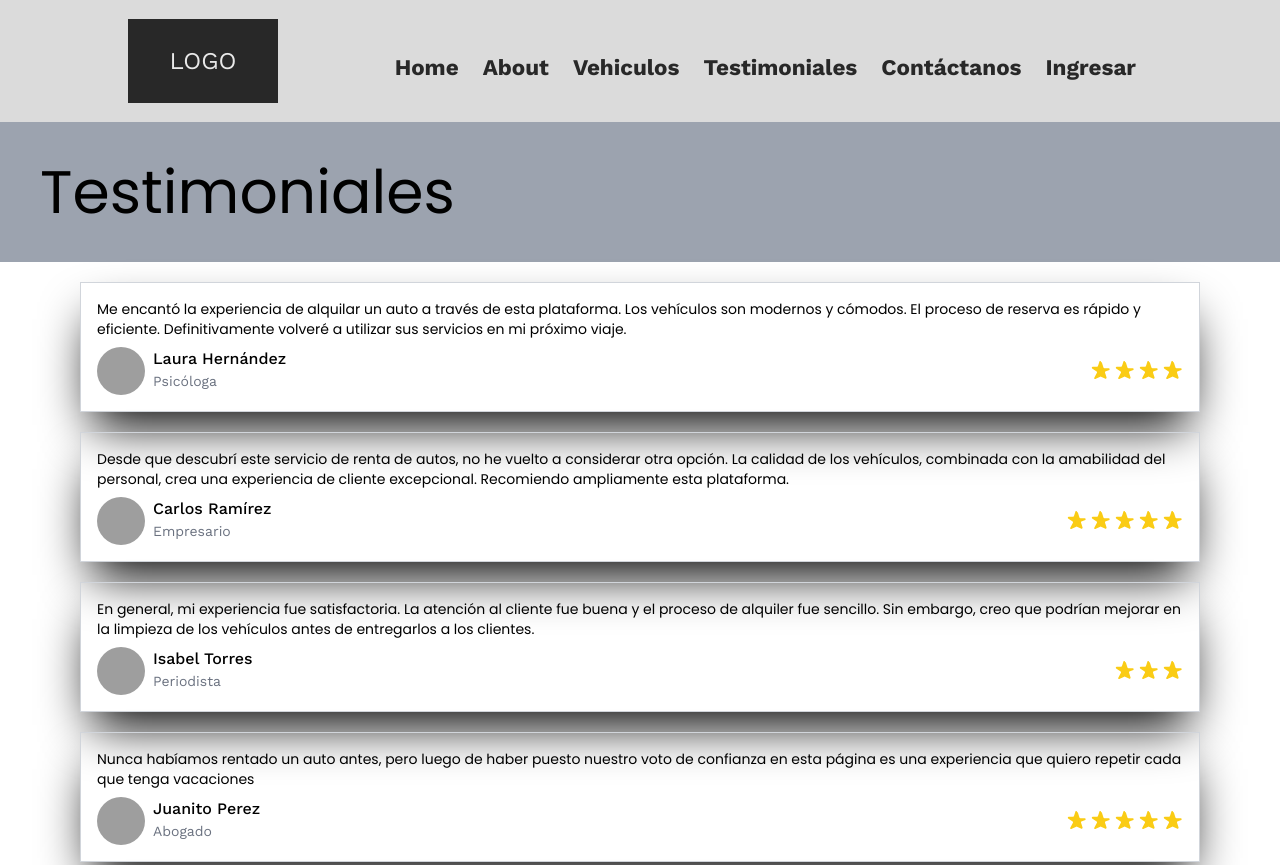
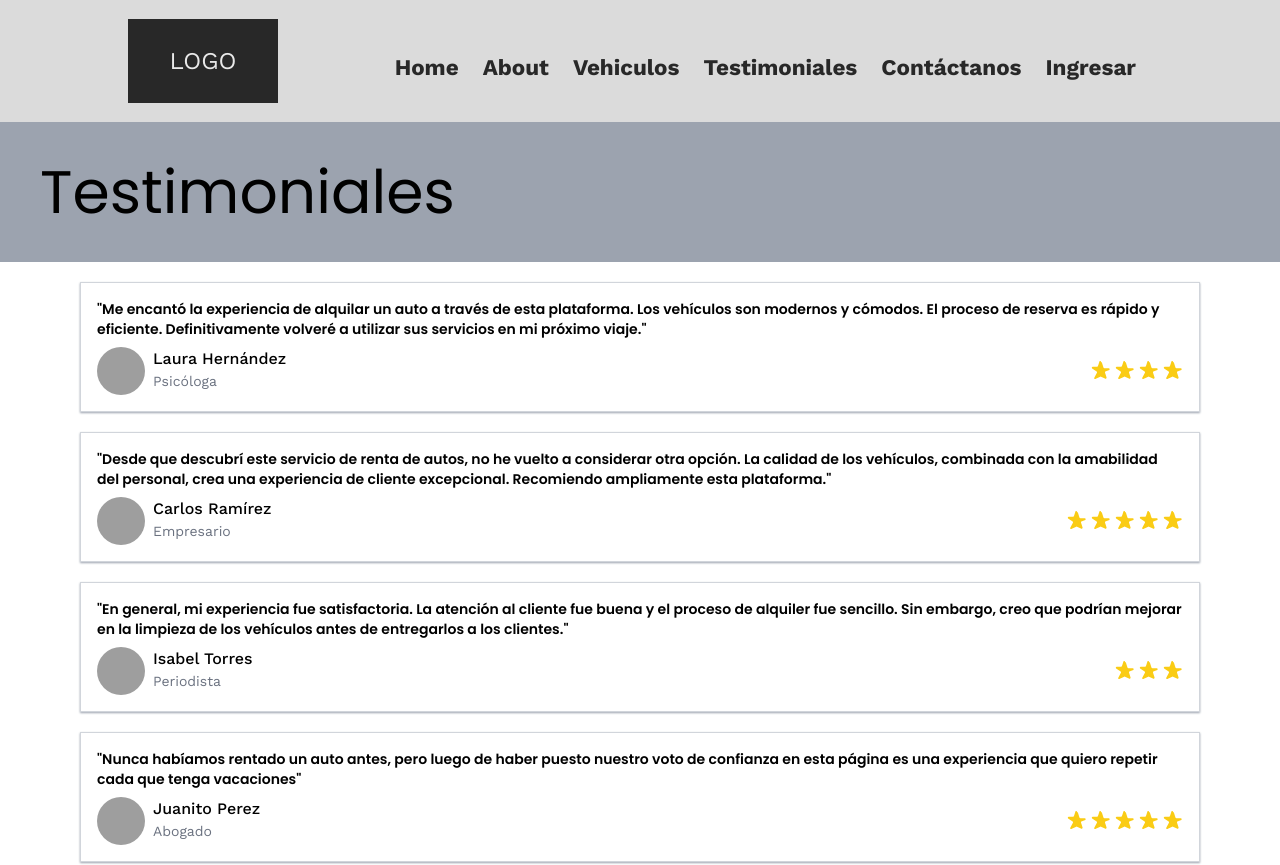
Before and after one commit to aldovelacasas/PF_RentCar2, a Next.js app: page /testimoniales in a window 1280 px wide. Shown: the top 865 px of the page. Built offline with nearby package versions, Linux system fonts and the light colour scheme; grey boxes are pictures that could not be loaded.

Commit message:
Resposive styles

```diff
--- a/src/app/testimoniales/page.jsx
+++ b/src/app/testimoniales/page.jsx
@@ -242,7 +242,7 @@ function Testimoniales() {
           Testimoniales
         </h2>
       </div>
-      <div className="">
+      <div>
         {testimonios.map((testimonio) => {
           return (
             <TestCard
--- a/src/components/TestCard.jsx
+++ b/src/components/TestCard.jsx
@@ -6,7 +6,8 @@ const fontRubik = Rubik({
 });
 
 const fontPoppins = Poppins({
-  weight: "400",
+  weight: "600",
+  style: "italic",
   subsets: ["latin"],
 });
 const poppins = fontPoppins.className;
@@ -14,8 +15,9 @@ const rubik = fontRubik.className;
 
 function TestCard({ name, description, profession, rating, image }) {
   return (
-    <div className="p-4 my-5 border border-gray-300 sm:mx-20 mx-10 bg-gris_fondo shadow-black shadow-2xl hover:shadow-xl">
-      <h4 className={`text-sm mb-2  italic ${poppins}`}>{description}</h4>
+    <div className="p-4 my-5 border border-gray-300 sm:mx-20 mx-10 bg-gris_fondo shadow-gray-400 shadow-sm hover:shadow-black transition duration-700 ease-in-out">
+      <h4
+        className={`text-sm mb-2  italic ${poppins}`}>{`"${description}"`}</h4>
       <div className="flex justify-between items-center space-x-3">
         <div className="flex">
           <div className="w-12 h-12 overflow-hidden rounded-full">
```
